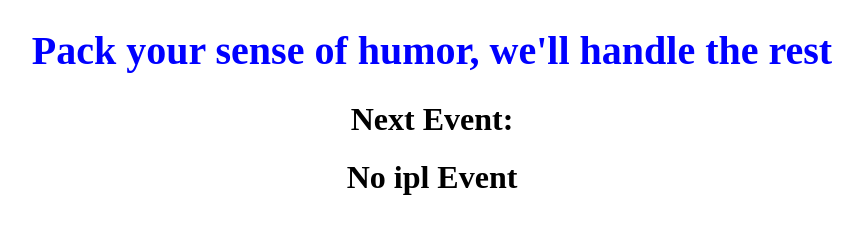
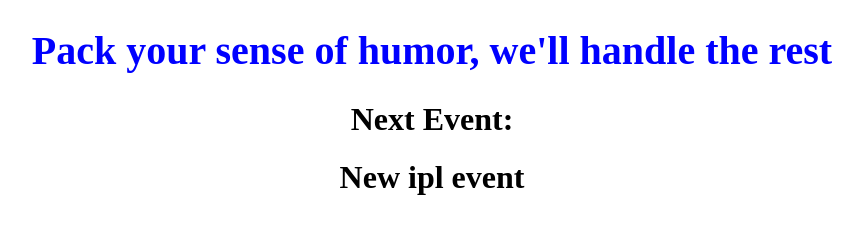
Before and after one commit to al-ii-yah/website, a plain HTML site: page index.html in a window 1280 px wide. Shown: the whole page, without its empty margins (208-1071 px from the left). Drawn offline with Linux system fonts and the light colour scheme.

Commit message:
Update index.html

```diff
--- a/index.html
+++ b/index.html
@@ -8,6 +8,6 @@
 <body>
     <h1 style="color: blue;font-size: 40px;text-align: center;">Pack your sense of humor, we'll handle the rest</h1>
     <h1 style="text-align: center;">Next Event:</h1>
-    <h1 style="text-align: center;" id="cityevent">No ipl Event</h1>
+    <h1 style="text-align: center;" id="cityevent">New ipl event</h1>
 </body>
 </html>
```
